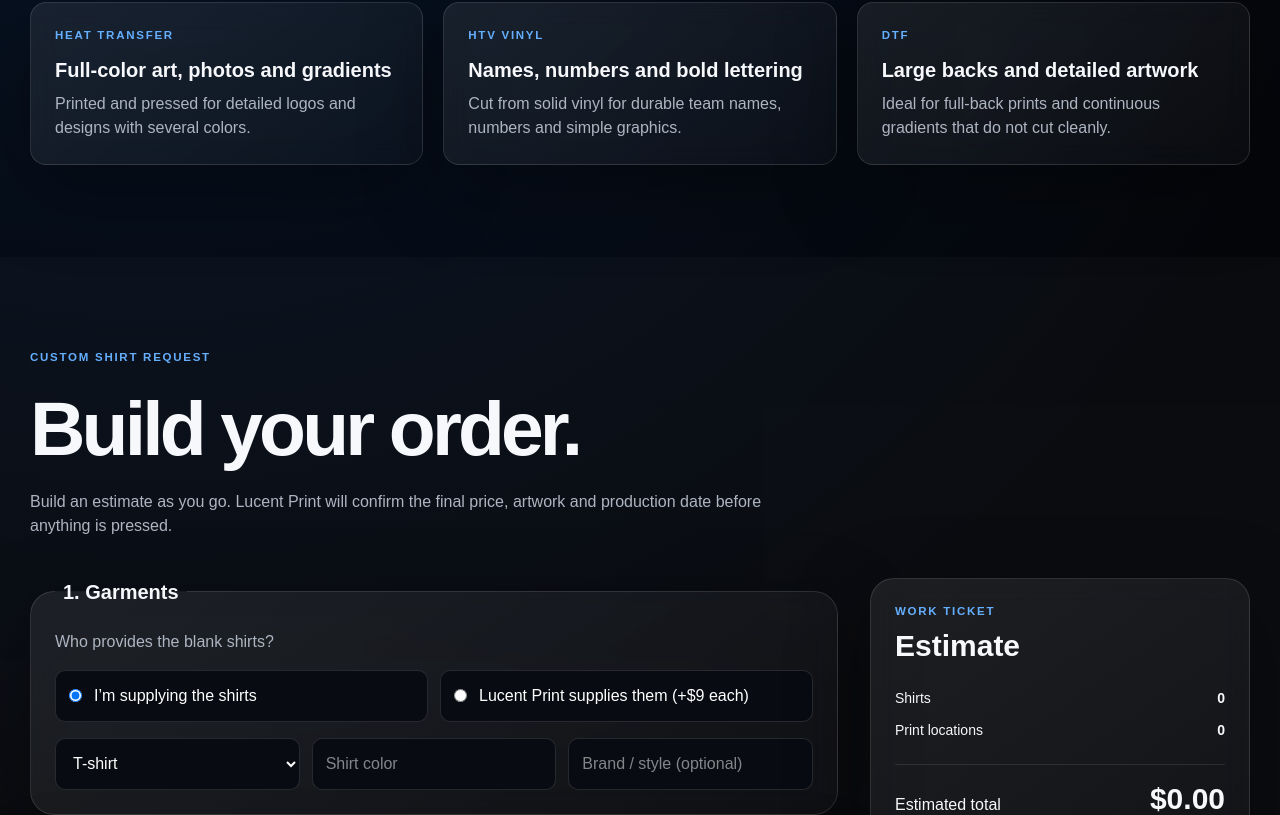
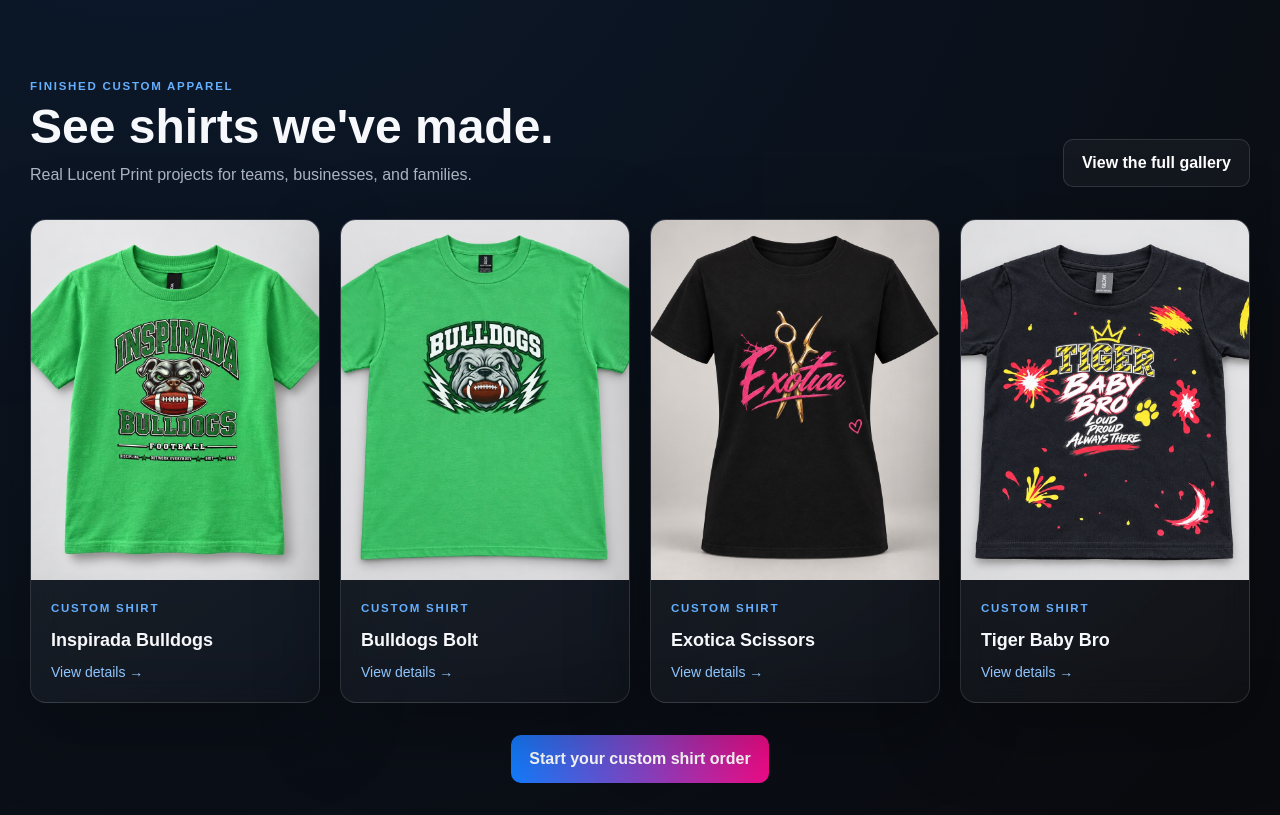
Before and after one commit to LucentPrint/lucent-print, a Next.js app: page /custom-studio in a window 1280 px wide. Shown: the part 865-1680 px from the top of the page. Built offline with nearby package versions, Linux system fonts and the light colour scheme; no server answers.

Commit message:
Show apparel examples before custom order form

```diff
--- a/app/custom-studio/page.tsx
+++ b/app/custom-studio/page.tsx
@@ -1,9 +1,17 @@
 "use client";
 
+import Image from "next/image";
+import Link from "next/link";
 import { useMemo, useState } from "react";
 
 const sizes = ["YS", "YM", "YL", "S", "M", "L", "XL", "2XL", "3XL"] as const;
 const placements = ["Front — full chest", "Front — left chest", "Full back", "Sleeve"] as const;
+const shirtExamples = [
+  { name: "Inspirada Bulldogs", image: "/images/our-work/inspirada-green-front.jpg", slug: "inspirada-bulldogs-custom-shirt" },
+  { name: "Bulldogs Bolt", image: "/images/our-work/bulldogs-bolt-shirt.jpg", slug: "bulldogs-bolt-custom-shirt" },
+  { name: "Exotica Scissors", image: "/images/our-work/exotica-scissors-shirt.jpg", slug: "exotica-scissors-custom-shirt" },
+  { name: "Tiger Baby Bro", image: "/images/our-work/tiger-baby-bro-shirt.jpg", slug: "tiger-baby-bro-custom-shirt" },
+] as const;
 
 function money(value: number) {
   return new Intl.NumberFormat("en-US", { style: "currency", currency: "USD" }).format(value);
@@ -74,6 +82,10 @@ export default function Page() {
           <p className="eyebrow">Las Vegas · Custom apparel</p>
           <h1 className="title my-6">Your design, pressed on <span className="text-pink-500">our table.</span></h1>
           <p className="muted max-w-2xl text-lg">Heat-pressed shirts for teams, salons, family events and small businesses. Bring your own blanks or let us supply them—two shirts or two hundred, with the same care either way.</p>
+          <div className="mt-7 flex flex-wrap gap-3">
+            <a className="btn btn-primary" href="#shirt-examples">See shirts we&apos;ve made</a>
+            <a className="btn btn-secondary" href="#order">Start an apparel order</a>
+          </div>
           <div className="mt-6 rounded-2xl border border-pink-400/30 bg-pink-500/10 p-5">
             <p className="font-black text-pink-200">Sublimation-printed shirts arrive September 28, 2026.</p>
             <p className="muted mt-1 text-sm">Vibrant, permanent full-color printing on compatible polyester garments. Pricing will be confirmed after we review your shirt and artwork.</p>
@@ -81,6 +93,36 @@ export default function Page() {
         </div>
         <div className="glass grid gap-4 rounded-3xl p-7 sm:grid-cols-2">
           {[["Turnaround","7–10 business days"],["Minimum","No minimum"],["Deposit","50% to start"],["Proof","Approved before pressing"]].map(([label,value])=><div key={label}><p className="eyebrow">{label}</p><b>{value}</b></div>)}
+        </div>
+      </div>
+    </section>
+
+    <section className="section bg-white/[.025]" id="shirt-examples">
+      <div className="shell">
+        <div className="mb-8 flex flex-wrap items-end justify-between gap-4">
+          <div>
+            <p className="eyebrow text-pink-400">Finished custom apparel</p>
+            <h2 className="mt-2 text-4xl font-black sm:text-5xl">See shirts we&apos;ve made.</h2>
+            <p className="muted mt-3 max-w-2xl">Real Lucent Print projects for teams, businesses, and families.</p>
+          </div>
+          <Link className="btn btn-secondary" href="/our-work">View the full gallery</Link>
+        </div>
+        <div className="grid gap-5 sm:grid-cols-2 lg:grid-cols-4">
+          {shirtExamples.map((example) => (
+            <Link key={example.slug} href={`/products/${example.slug}`} className="glass group overflow-hidden rounded-2xl">
+              <div className="relative aspect-[4/5] overflow-hidden">
+                <Image src={example.image} alt={`${example.name} custom shirt`} fill sizes="(max-width:640px) 100vw, (max-width:1024px) 50vw, 25vw" className="object-cover transition duration-500 group-hover:scale-105" />
+              </div>
+              <div className="p-5">
+                <p className="eyebrow">Custom shirt</p>
+                <h3 className="mt-2 text-lg font-black">{example.name}</h3>
+                <p className="mt-2 text-sm text-blue-300">View details →</p>
+              </div>
+            </Link>
+          ))}
+        </div>
+        <div className="mt-8 text-center">
+          <a className="btn btn-primary" href="#order">Start your custom shirt order</a>
         </div>
       </div>
     </section>
```
